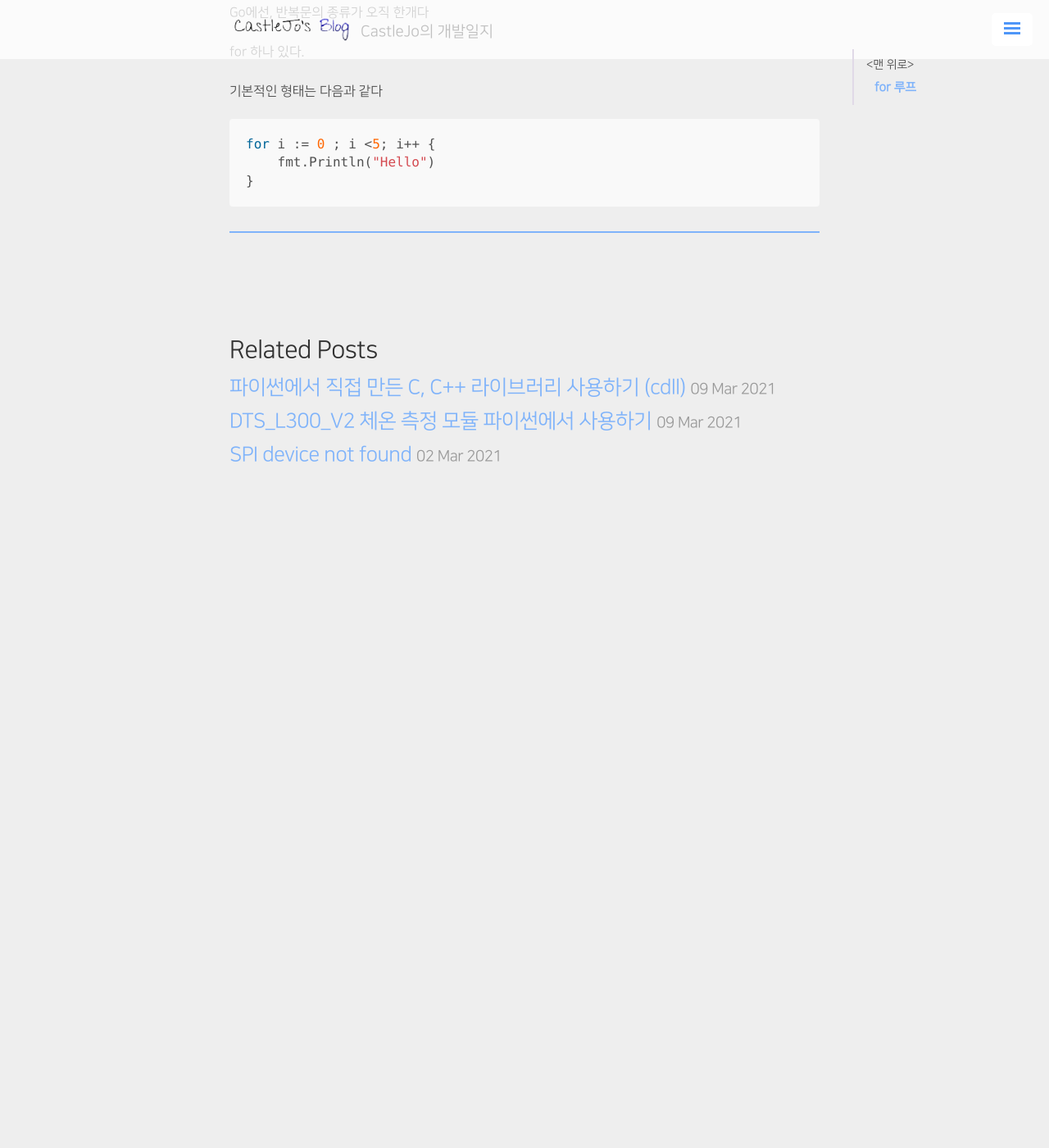
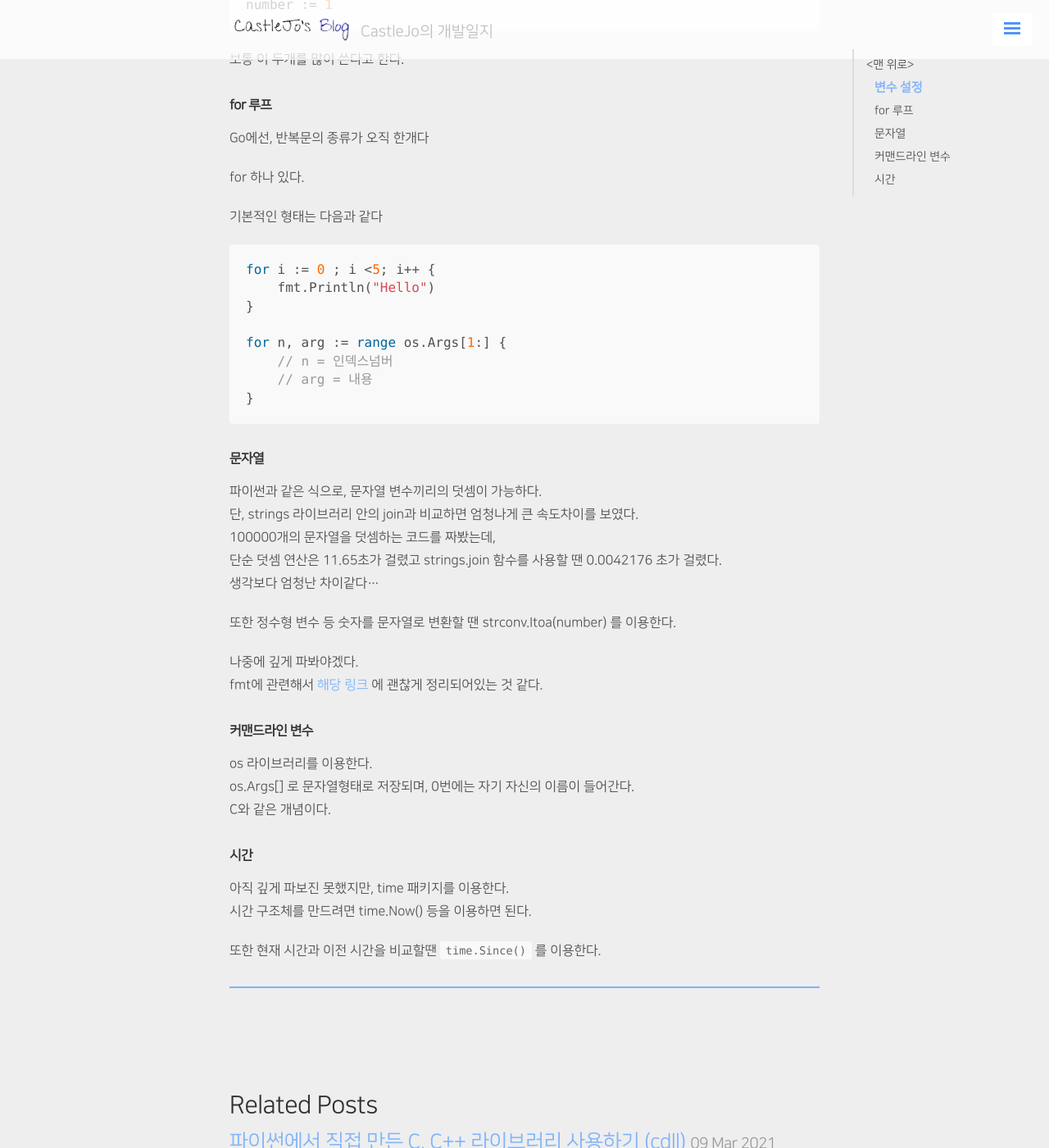
Before and after one commit to ukcastle/ukcastle.github.io, a Jekyll site: the page built from _posts/Go/2021-03-12-Go.md, in a window 1280 px wide and 1400 px high, scrolled down 443 px. Shown: the whole window at 82% size. Built offline with Jekyll 4.4.1, drawn with Linux system fonts in a browser that asks for light colours; nearby versions of some CDN libraries; a script that is not in the unit is left out; comment, search, counter and statistics services are not loaded; before the commit the page ends 1073 px from its top, so only the background shows below that; some of the changed text lies outside the part shown.

Commit message:
docs: 0312 Go

````diff
--- a/_posts/Go/2021-03-12-Go.md
+++ b/_posts/Go/2021-03-12-Go.md
@@ -9,7 +9,15 @@ Go 언어에 도전해볼 생각이다.
 
 책은 첫번째로 The Go Programming Language 를 읽어볼 예정이다. 도서관에서 빌려서 10일만에 읽어야 한다.
 
-환경으로는 WSL 리눅스 환경에서 진행할 예정이다.
+#### 변수 설정
+
+```go
+var number int
+number := 1
+```
+
+보통 이 두개를 많이 쓴다고 한다.
+
 
 #### for 루프
 
@@ -23,4 +31,35 @@ for 하나 있다.
 for i := 0 ; i <5; i++ {
     fmt.Println("Hello")
 }
+
+for n, arg := range os.Args[1:] {
+    // n = 인덱스넘버
+    // arg = 내용
+}
 ```
+
+#### 문자열
+파이썬과 같은 식으로, 문자열 변수끼리의 덧셈이 가능하다.
+단, strings 라이브러리 안의 join과 비교하면 엄청나게 큰 속도차이를 보였다.
+100000개의 문자열을 덧셈하는 코드를 짜봤는데,
+단순 덧셈 연산은 11.65초가 걸렸고
+strings.join 함수를 사용할 땐 0.0042176 초가 걸렸다.
+생각보다 엄청난 차이같다...
+
+
+또한 정수형 변수 등 숫자를 문자열로 변환할 땐 strconv.Itoa(number) 를 이용한다.
+
+나중에 깊게 파봐야겠다.
+fmt에 관련해서 [해당 링크](https://jeonghwan-kim.github.io/dev/2019/01/08/go-fmt.html) 에 괜찮게 정리되어있는 것 같다.
+
+#### 커맨드라인 변수
+os 라이브러리를 이용한다.
+os.Args[] 로 문자열형태로 저장되며, 0번에는 자기 자신의 이름이 들어간다.
+C와 같은 개념이다.
+
+#### 시간
+
+아직 깊게 파보진 못했지만, time 패키지를 이용한다.
+시간 구조체를 만드려면 time.Now() 등을 이용하면 된다.
+
+또한 현재 시간과 이전 시간을 비교할땐 `time.Since()` 를 이용한다.
````
